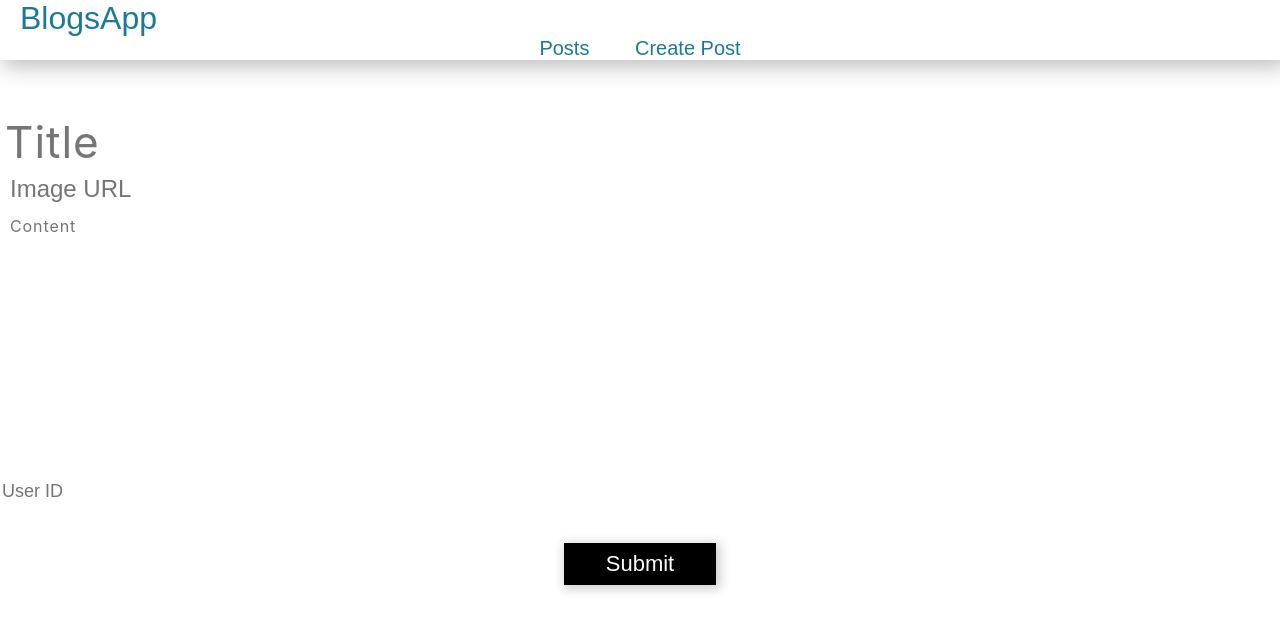
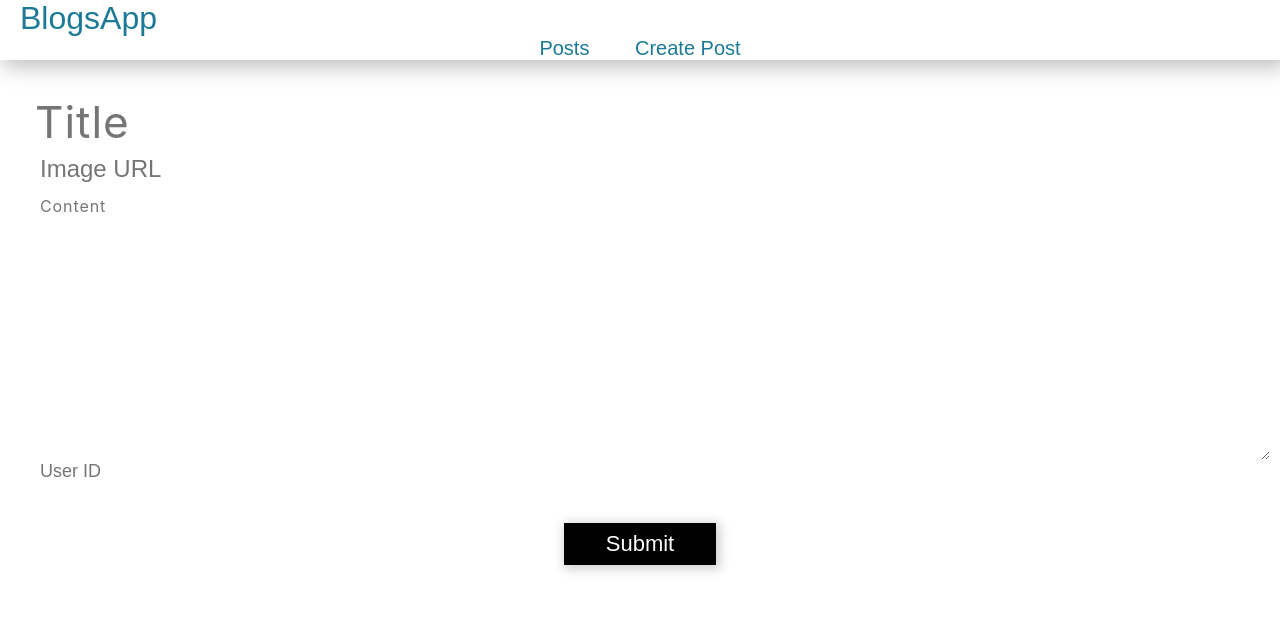
Before and after one commit to Ricomitch/blog-app, a React (Create React App) app in the folder client/: page /add-post in a window 1280 px wide. Shown: the top 630 px of the page. Built offline with nearby package versions, Linux system fonts and the light colour scheme; a web font is replaced by a local one.

Commit message:
css for create page

```diff
--- a/client/src/screens/PostCreate/PostCreate.css
+++ b/client/src/screens/PostCreate/PostCreate.css
@@ -1,9 +1,7 @@
 .create-form {
-  padding-top: 50px;
+  padding: 30px;
   display: flex;
   flex-direction: column;
-  height: 100%;
-  width: 100%;
   justify-content: space-evenly;
 }
 
@@ -39,6 +37,7 @@ textarea {
 .input-userId {
   font-size: 18px;
   font-family: Arial, Helvetica, sans-serif;
+  padding-left: 10px
 }
 
 .submit-button {
```
